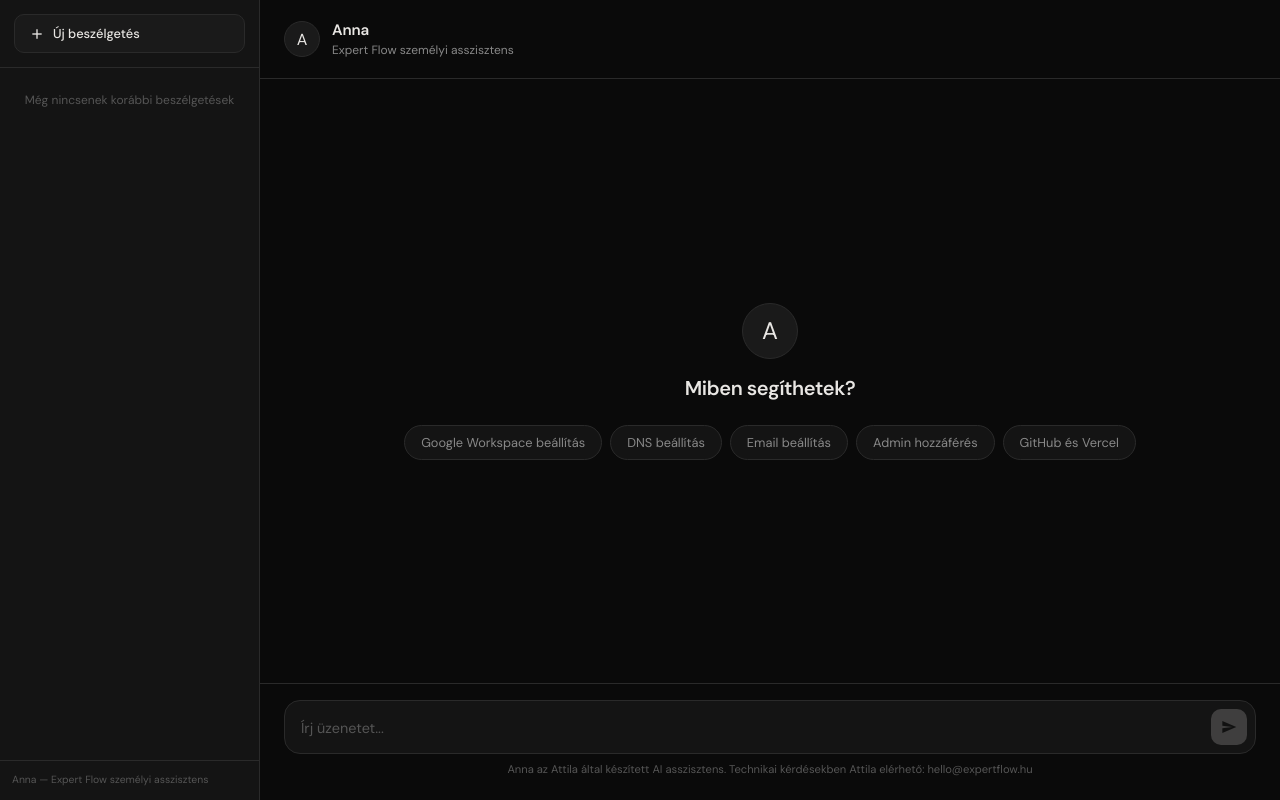
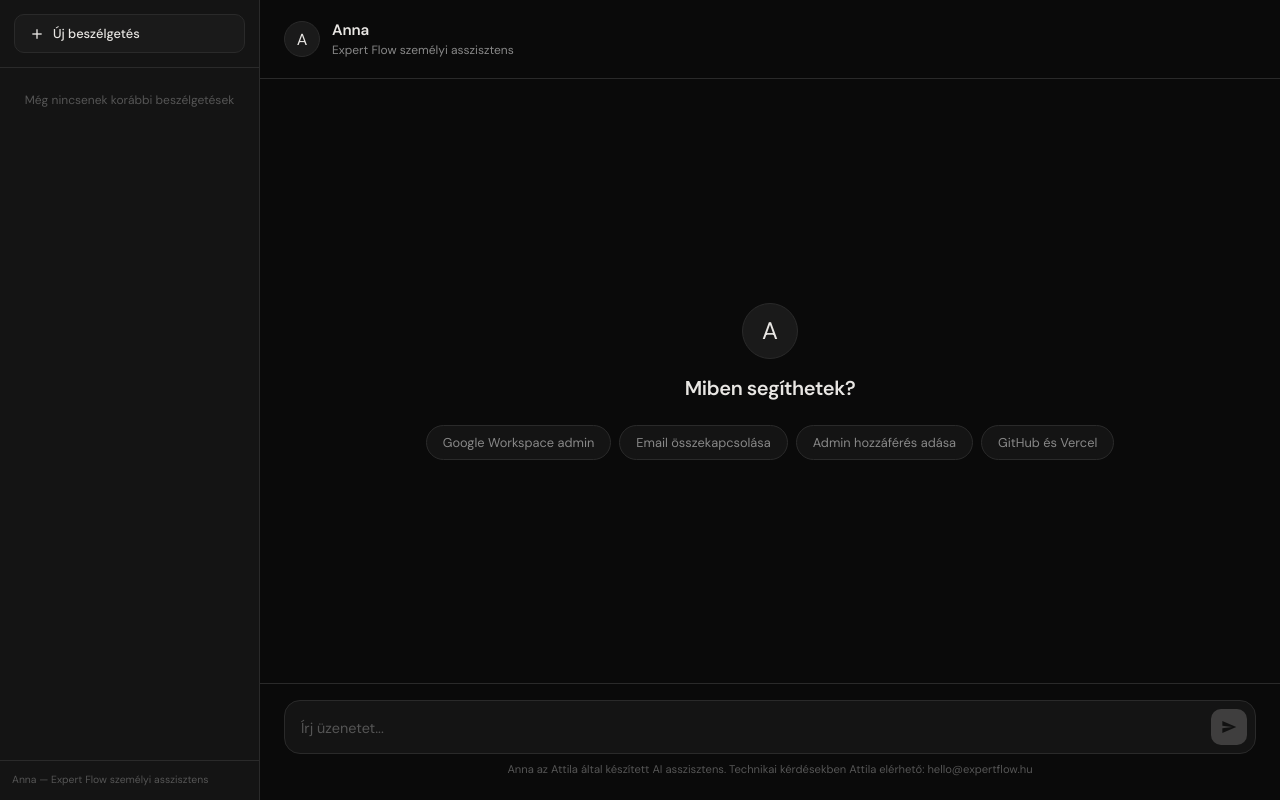
Before and after one commit to expertflow-attila/viki-chat, a website: page index.html in a window 1280 px wide. Drawn offline with Linux system fonts and the light colour scheme.

Commit message:
Remove DNS button, update suggestion labels

```diff
--- a/index.html
+++ b/index.html
@@ -50,10 +50,9 @@
           <div class="welcome__icon">A</div>
           <div class="welcome__title">Miben segíthetek?</div>
           <div class="welcome__suggestions">
-            <button class="welcome__suggestion">Google Workspace beállítás</button>
-            <button class="welcome__suggestion">DNS beállítás</button>
-            <button class="welcome__suggestion">Email beállítás</button>
-            <button class="welcome__suggestion">Admin hozzáférés</button>
+            <button class="welcome__suggestion">Google Workspace admin</button>
+            <button class="welcome__suggestion">Email összekapcsolása</button>
+            <button class="welcome__suggestion">Admin hozzáférés adása</button>
             <button class="welcome__suggestion">GitHub és Vercel</button>
           </div>
         </div>
```
